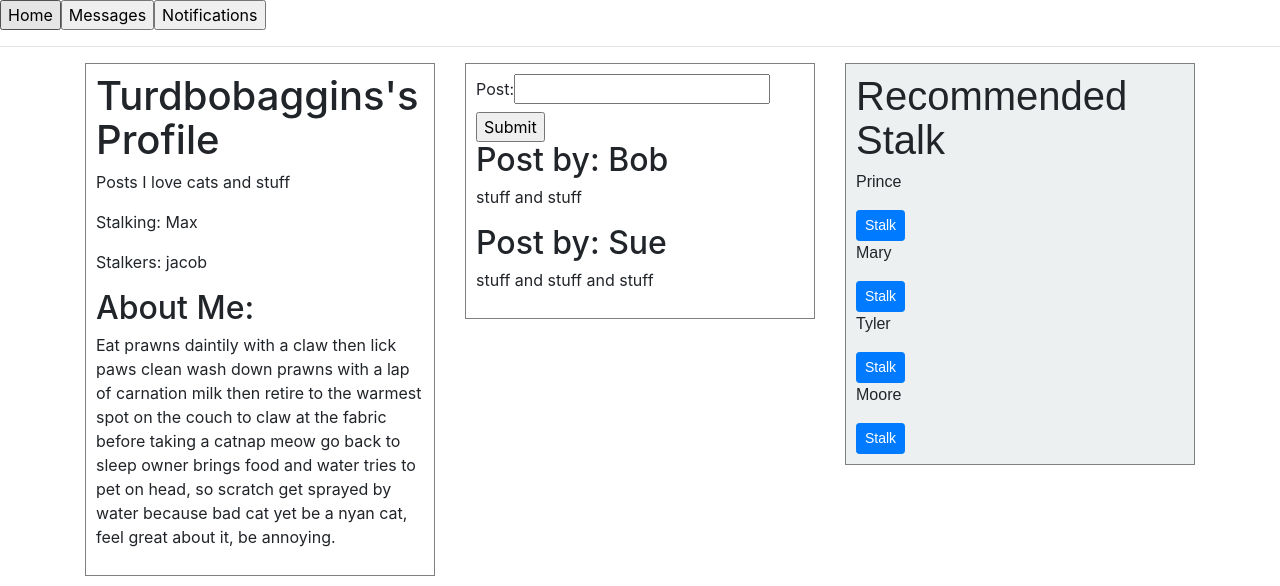
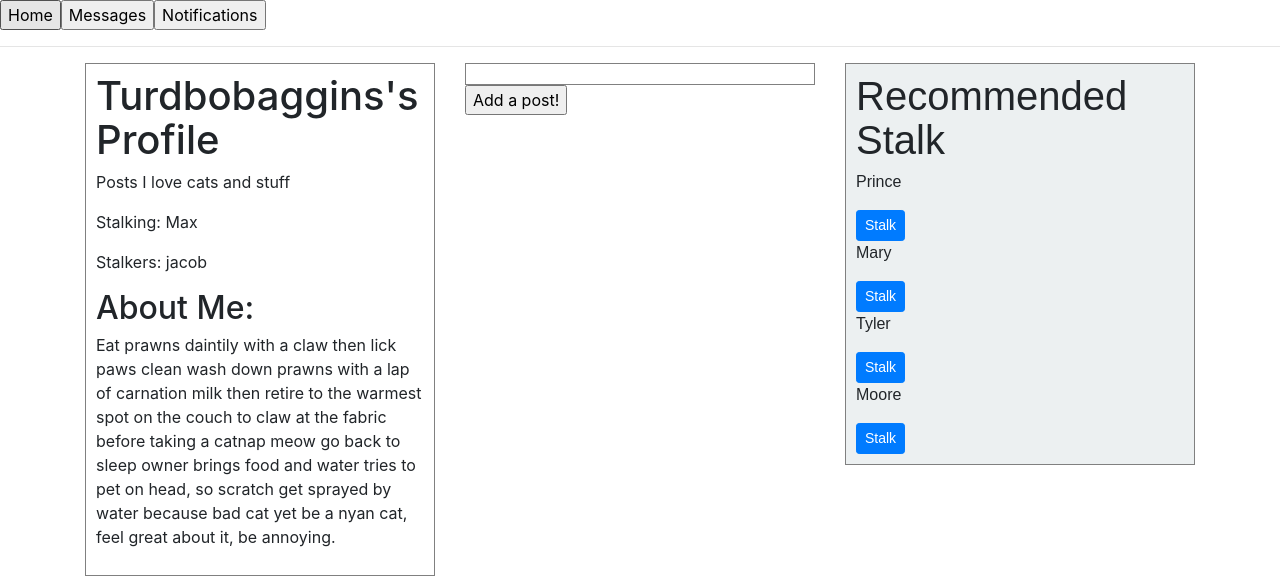
Before and after one commit to PoterekM/social-media, a React app: page / in a window 1280 px wide. Shown: the top 586 px of the page. Built offline with nearby package versions, Linux system fonts and the light colour scheme.

Commit message:
WIP: mostly refactored code to include stateful newsfeed- need to be able to view username after post submission

```diff
--- a/src/components/App.jsx
+++ b/src/components/App.jsx
@@ -1,6 +1,6 @@
 import React from "react";
 import NavBar from "./NavBar";
-import FeedList from "./FeedList";
+import Post from "./Post";
 import ProfileList from "./ProfileList";
 import About from "./About";
 import SideBox from "./SideBox";
@@ -19,7 +19,7 @@ function App(props){
           <ProfileList />
         </Col>
         <Col sm={4}>
-          <FeedList />
+          <Post />
         </Col>
         <Col sm={4}>
           <SideBox/>
--- a/src/components/Feed.jsx
+++ b/src/components/Feed.jsx
@@ -4,11 +4,8 @@ import PropTypes from "prop-types";
 function Feed(props){
   return (
       <div>
-        <h2>Post by: {props.username1}</h2>
-        <p>{props.post1}</p>
-        <h2>Post by: {props.username2}</h2>
-        <p>{props.post2}</p>
-
+        <h2>Username: {props.username}</h2>
+        <p>{props.post}</p>
       </div>
    );
 }
--- a/src/components/FeedList.jsx
+++ b/src/components/FeedList.jsx
@@ -1,6 +1,8 @@
 import React from "react";
 import Feed from "./Feed";
-import Post from "./Post";
+
+import PropTypes from 'prop-types';
+
 
 function FeedList(props){
   var feedListStyes = {
@@ -10,14 +12,19 @@ function FeedList(props){
 
   return (
     <div style={feedListStyes}>
-    <Post/>
+
+    {props.feedList.map((feed, index) =>
     <Feed
-      username1="Bob"
-      post1="stuff and stuff"
-      username2="Sue"
-      post2="stuff and stuff and stuff"/>
+      username={feed.name}
+      post={feed.post}
+      key={index}/>
+    )}
     </div>
   );
 }
 
+FeedList.propTypes = {
+  feedList: PropTypes.array.isRequired
+};
+
 export default FeedList;
--- /dev/null
+++ b/src/components/NewPostControl.jsx
@@ -0,0 +1,42 @@
+import React from "react";
+import NewPostForm from "./NewPostForm";
+import PropTypes from "prop-types";
+
+class NewPostControl extends React.Component {
+
+  constructor(props) {
+    super(props);
+    this.showForm = this.showForm.bind(this);
+    this.hideForm = this.hideForm.bind(this);
+    this.state = {formVisibleOnPage: false};
+  }
+
+  showForm(event) {
+    this.setState({formVisibleOnPage: true});
+  }
+
+  hideForm(event) {
+    this.setState({formVisibleOnPage: false});
+  }
+
+  render() {
+    let formAreaContent = null;
+    if (this.state.formVisibleOnPage) {
+      formAreaContent = <NewPostForm onNewPostCreation={this.props.onNewPostCreation} hidePostAfterSubmission = {this.hideForm}/>
+    } else {
+      formAreaContent = <button onClick={this.showForm}>Add a post!</button>;
+    }
+
+    return (
+      <div>
+        {formAreaContent}
+      </div>
+    );
+  }
+}
+
+NewPostControl.propTypes = {
+  onNewPostCreation: PropTypes.func
+}
+
+export default NewPostControl;
--- /dev/null
+++ b/src/components/NewPostForm.jsx
@@ -0,0 +1,46 @@
+import React from "react";
+import Feed from "../models/Feed.js";
+import PropTypes from "prop-types";
+
+class NewPostForm extends React.Component{
+
+  constructor(props) {
+    super(props);
+    this.handleNewPostFormSubmission = this.handleNewPostFormSubmission.bind(this);
+  }
+
+  handleNewPostFormSubmission(event) {
+    event.preventDefault()
+    const { _username, _post} = this.refs;
+    var newPost = new Feed(_username.value, _post.value);
+    this.props.onNewPostCreation(newPost);
+    this.props.hideFormAfterSubmission();
+  }
+
+  render() {
+    return (
+      <div>
+        <form onSubmit={this.handleNewPostFormSubmission}>
+          <input
+            ref="_username"
+            type="text"
+            id="username"
+            placeholder="username"/>
+          <input
+            ref="_post"
+            type="text"
+            id="post"
+            placeholder="post"/>
+          <button type="submit">Post!</button>
+        </form>
+      </div>
+    );
+  }
+}
+
+NewPostForm.propTypes = {
+  onNewPostCreation: PropTypes.func,
+  hideFormAfterSubmission: PropTypes.func
+}
+
+export default NewPostForm;
--- a/src/components/Post.jsx
+++ b/src/components/Post.jsx
@@ -1,17 +1,31 @@
 import React from "react";
-import { Button }  from "react-bootstrap";
+import NewPostControl from './NewPostControl';
+import FeedList from './FeedList';
 
-function Post (props){
-  return (
-    <div>
-    <form>
-      <label>Post:
-        <input type="text" name="post" />
-      </label>
-      <input type="submit" value="Submit" />
-    </form>
-    </div>
-  );
+class Post extends React.Component {
+
+  constructor(props) {
+    super(props);
+    this.state = {
+      masterFeedList: [],
+    };
+    this.addNewFeedToList = this.addNewFeedToList.bind(this);
+  }
+
+  addNewFeedToList(newFeed){
+    var newMasterFeedList = this.state.masterFeedList.slice();
+    newMasterFeedList.push(newFeed);
+    this.setState({masterFeedList: newMasterFeedList});
+  }
+
+  render() {
+    return (
+      <div>
+        <FeedList feedList = {this.state.masterFeedList}/>
+        <NewPostControl onNewPostCreation= {this.addNewFeedToList}/>
+      </div>
+    );
+  }
 }
 
 export default Post;
--- /dev/null
+++ b/src/models/Feed.js
@@ -0,0 +1,8 @@
+class Feed {
+  constructor(username, post){
+    this.username = username;
+    this.post = post;
+  }
+}
+
+export default Feed;
```
Also changed, not shown: 1 other file (tests, documents, lock files or other folders).
